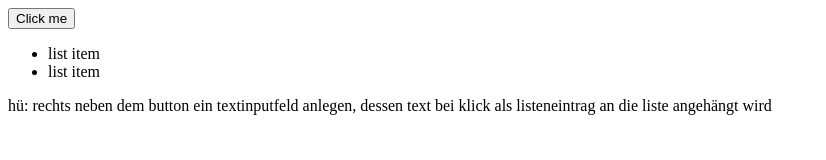
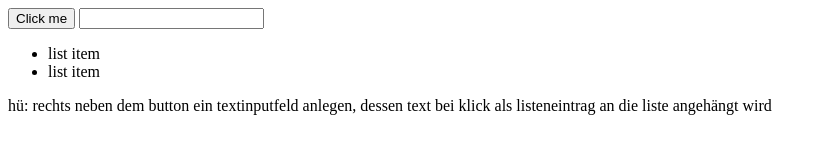
Before and after one commit to spg-branka/SWP_23-24, a plain HTML site: page index.html in a window 1280 px wide. Shown: the whole page, without its empty margins (0-826 px from the left). Drawn offline with Linux system fonts and the light colour scheme.

Commit message:
Update index.html

```diff
--- a/index.html
+++ b/index.html
@@ -8,6 +8,7 @@
 </head>
 <body>
     <button id="btn" onclick="addElement()">Click me</button>
+    <input type="text" id="input">
     <nav>
         <ul id="meineUL">
             <li>list item</li>
```
